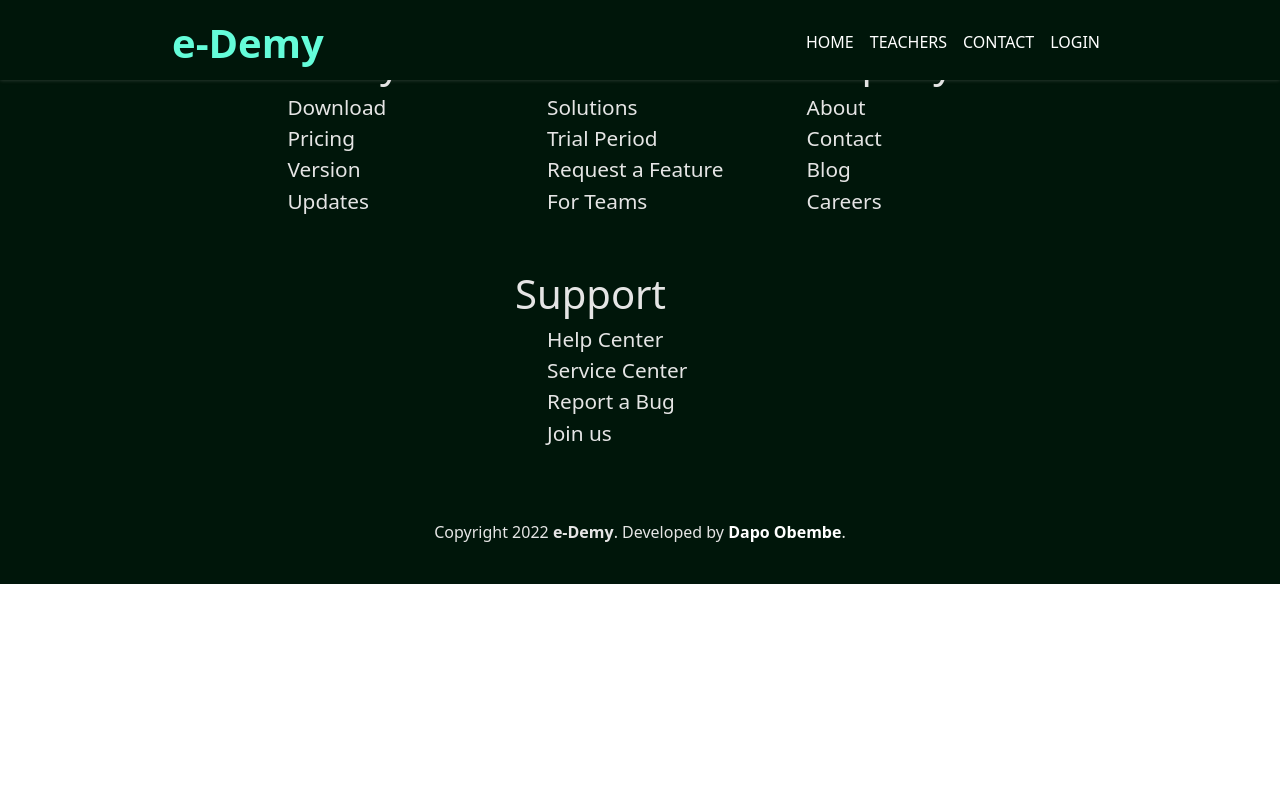
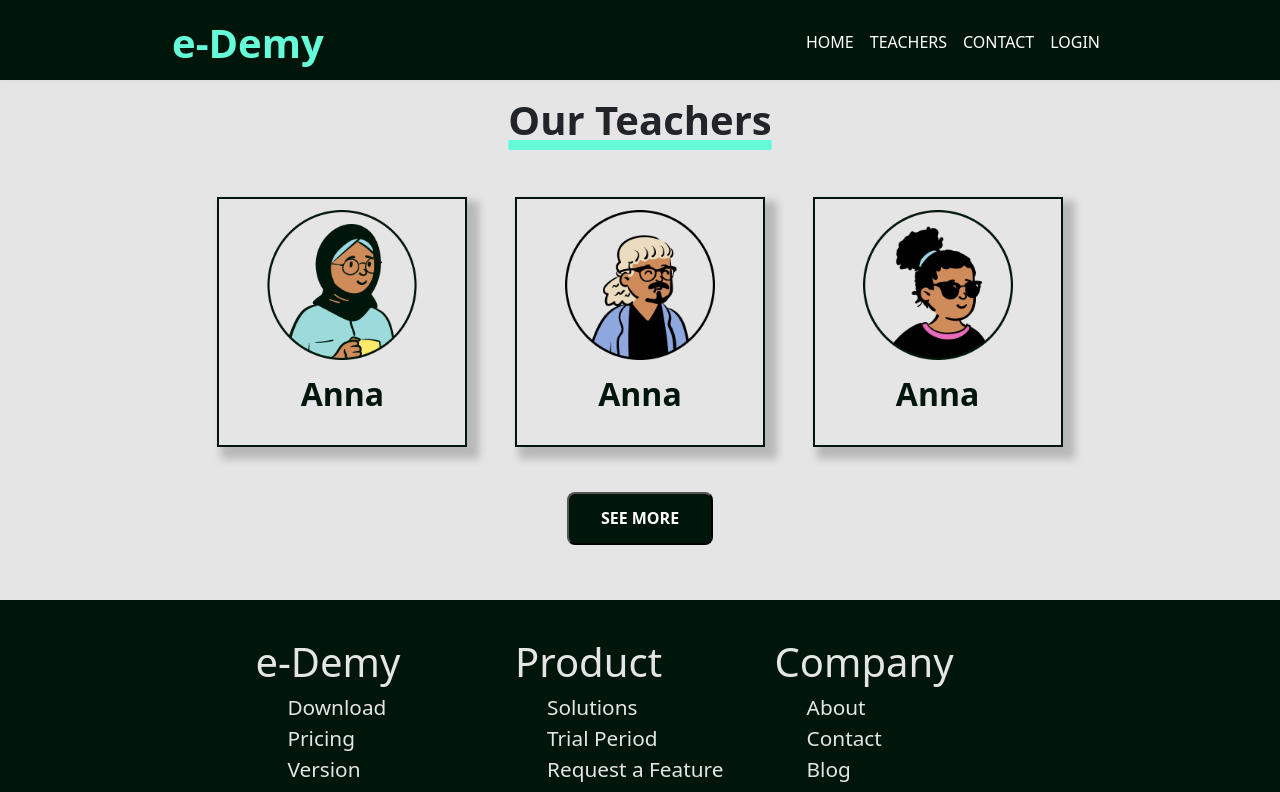
Before and after one commit to Dapo-Obembe/edemy, a React (Create React App) app: page /teachers in a window 1280 px wide. Shown: the top 792 px of the page. Built offline with nearby package versions, Linux system fonts and the light colour scheme.

Commit message:
Added Teachers page

```diff
--- a/public/index.html
+++ b/public/index.html
@@ -2,14 +2,11 @@
 <html lang="en">
   <head>
     <meta charset="utf-8" />
-    <link rel="icon" href="%PUBLIC_URL%/favicon.ico" />
+    <link rel="icon" href="Img/Artist.png" />
     <meta name="viewport" content="width=device-width, initial-scale=1" />
     <meta name="theme-color" content="#000000" />
-    <meta
-      name="description"
-      content="Web site created using create-react-app"
-    />
-    <link rel="apple-touch-icon" href="%PUBLIC_URL%/logo192.png" />
+    <meta name="description" content="Online academy website" />
+    <link rel="apple-touch-icon" href="Img/Artist.png" />
     <!--GOOGLE FONTS CDN-->
     <link rel="preconnect" href="https://fonts.googleapis.com" />
     <link rel="preconnect" href="https://fonts.gstatic.com" crossorigin />
--- a/src/App.js
+++ b/src/App.js
@@ -5,6 +5,7 @@ import Header from "./Header";
 import Footer from "./Footer";
 import Home from "./Pages/Home";
 import Contact from "./Pages/Contact";
+import Teachers from "./Pages/Teachers";
 
 function App() {
   return (
@@ -14,6 +15,7 @@ function App() {
         <Router>
           <Routes>
             <Route path="/" element={<Home />} />
+            <Route path="teachers" element={<Teachers />} />
             <Route path="contact" element={<Contact />} />
           </Routes>
         </Router>
--- a/src/Css/contact.css
+++ b/src/Css/contact.css
@@ -10,10 +10,18 @@
   border-radius: 0.5rem;
 }
 
+.form-col2 .submit {
+  margin-top: 1rem;
+}
+
 @media screen and (max-width: 768px) {
   form {
     display: flex;
     flex-direction: column !important;
     margin: 0 auto;
   }
+  .form-col2 .submit {
+    margin-top: 1rem;
+    text-align: center;
+  }
 }
--- a/src/Pages/Contact.js
+++ b/src/Pages/Contact.js
@@ -31,10 +31,10 @@ function Contact() {
 
   const handleSubmit = (e) => {
     e.preventDefault();
-    alert(inputs);
+    console.log(inputs);
   };
 
-  const [textarea, setTextarea] = useState("Type your message here");
+  const [textarea, setTextarea] = useState("");
 
   const handleText = (e) => {
     setTextarea(e.target.value);
@@ -159,7 +159,8 @@ function Contact() {
                   <textarea
                     rows="6"
                     cols="40"
-                    value={textarea}
+                    placeholder="Type your message here"
+                    value={textarea || ""}
                     onChange={handleText}
                     style={{
                       width: "350px",
@@ -168,13 +169,11 @@ function Contact() {
                       borderRadius: "0.5rem",
                     }}
                   />
+                  <div className="text-left submit">
+                    <input type="submit" style={sumBtn} />
+                  </div>
                 </div>
               </form>
-            </Col>
-          </Row>
-          <Row>
-            <Col xs={12} className="text-center">
-              <input type="submit" style={sumBtn} />
             </Col>
           </Row>
         </Container>
--- /dev/null
+++ b/src/Pages/Teachers.js
@@ -0,0 +1,120 @@
+import React from "react";
+import Container from "react-bootstrap/Container";
+import Row from "react-bootstrap/Row";
+import Col from "react-bootstrap/Col";
+
+function Teachers() {
+  //PAGE TILE
+  const teacherH1 = {
+    fontWeight: "700",
+    textDecoration: "underline",
+    textDecorationColor: "var(--Secondary-clr)",
+    textDecorationThickness: "10px",
+  };
+
+  //Single Teachers box
+  const teacherBox = {
+    display: "flex",
+    flexDirection: "column",
+    gap: ".6rem",
+    justifyContent: "center",
+    alignItems: "center",
+    border: "2px solid var(--Primary-clr)",
+    boxShadow: "8px 8px 8px 4px rgba(0,0,0,0.2)",
+    height: "250px",
+    width: "250px",
+    margin: "0.8rem auto",
+    Img: {
+      width: "150px",
+      height: "150px",
+    },
+    Name: {
+      fontWeight: "600",
+      fontSize: "2rem",
+      color: "var(--Primary-clr)",
+    },
+  };
+  return (
+    <>
+      <section
+        className="teachers"
+        style={{
+          backgroundColor: "var(--Background-white)",
+          paddingTop: "6rem",
+          paddingBottom: "3rem",
+          minHeight: "600px",
+          width: "100%",
+        }}
+      >
+        <Container className="teachers-item">
+          <Row>
+            <Col className="text-center">
+              <h1 style={teacherH1}>Our Teachers</h1>
+            </Col>
+          </Row>
+          <Row
+            className="all-teachers"
+            style={{
+              width: "80%",
+              margin: "0 auto",
+              marginTop: "2rem",
+            }}
+          >
+            <Col lg={4} md={6}>
+              <div className="teacher-box" style={teacherBox}>
+                <img
+                  src="/Img/Anna.png"
+                  alt="Teacher Anna"
+                  className="img-fluid"
+                  style={teacherBox.Img}
+                />
+                <p style={teacherBox.Name}>Anna</p>
+              </div>
+            </Col>
+            <Col lg={4} md={6}>
+              <div className="teacher-box" style={teacherBox}>
+                <img
+                  src="/Img/Smith.png"
+                  alt="Teacher Anna"
+                  className="img-fluid"
+                  style={teacherBox.Img}
+                />
+                <p style={teacherBox.Name}>Anna</p>
+              </div>
+            </Col>
+            <Col lg={4} md={6}>
+              <div className="teacher-box" style={teacherBox}>
+                <img
+                  src="/Img/Eva.png"
+                  alt="Teacher Anna"
+                  className="img-fluid"
+                  style={teacherBox.Img}
+                />
+                <p style={teacherBox.Name}>Anna</p>
+              </div>
+            </Col>
+          </Row>
+          <Row>
+            <Col className="text-center" style={{ marginTop: "2rem" }}>
+              <button
+                type="button"
+                style={{
+                  padding: ".8rem 2rem",
+                  backgroundColor: "var(--Primary-clr)",
+                  color: "#fff",
+                  fontSize: "1rem",
+                  fontWeight: "800",
+                  borderRadius: ".5rem",
+                }}
+              >
+                SEE MORE
+              </button>
+            </Col>
+          </Row>
+        </Container>
+      </section>
+    </>
+  );
+}
+
+export default Teachers;
```
